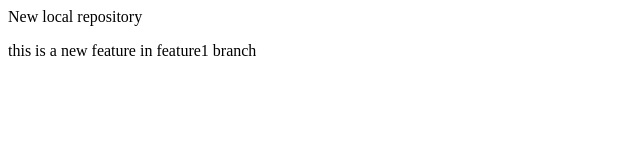
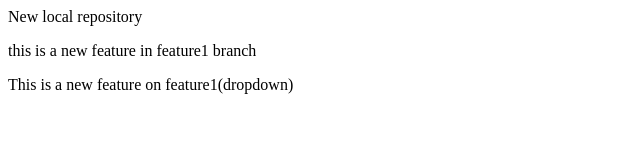
Before and after one commit to Vijaylaxmi-Swamy/local-repository, a plain HTML site: page index.html in a window 1280 px wide. Shown: the whole page, without its empty margins (0-640 px from the left). Drawn offline with Linux system fonts and the light colour scheme.

```diff
--- a/index.html
+++ b/index.html
@@ -1,3 +1,4 @@
 <p>New local repository</p>
 
 this is a new feature in feature1 branch
+<p>This is a new feature on feature1(dropdown)</p>
```
